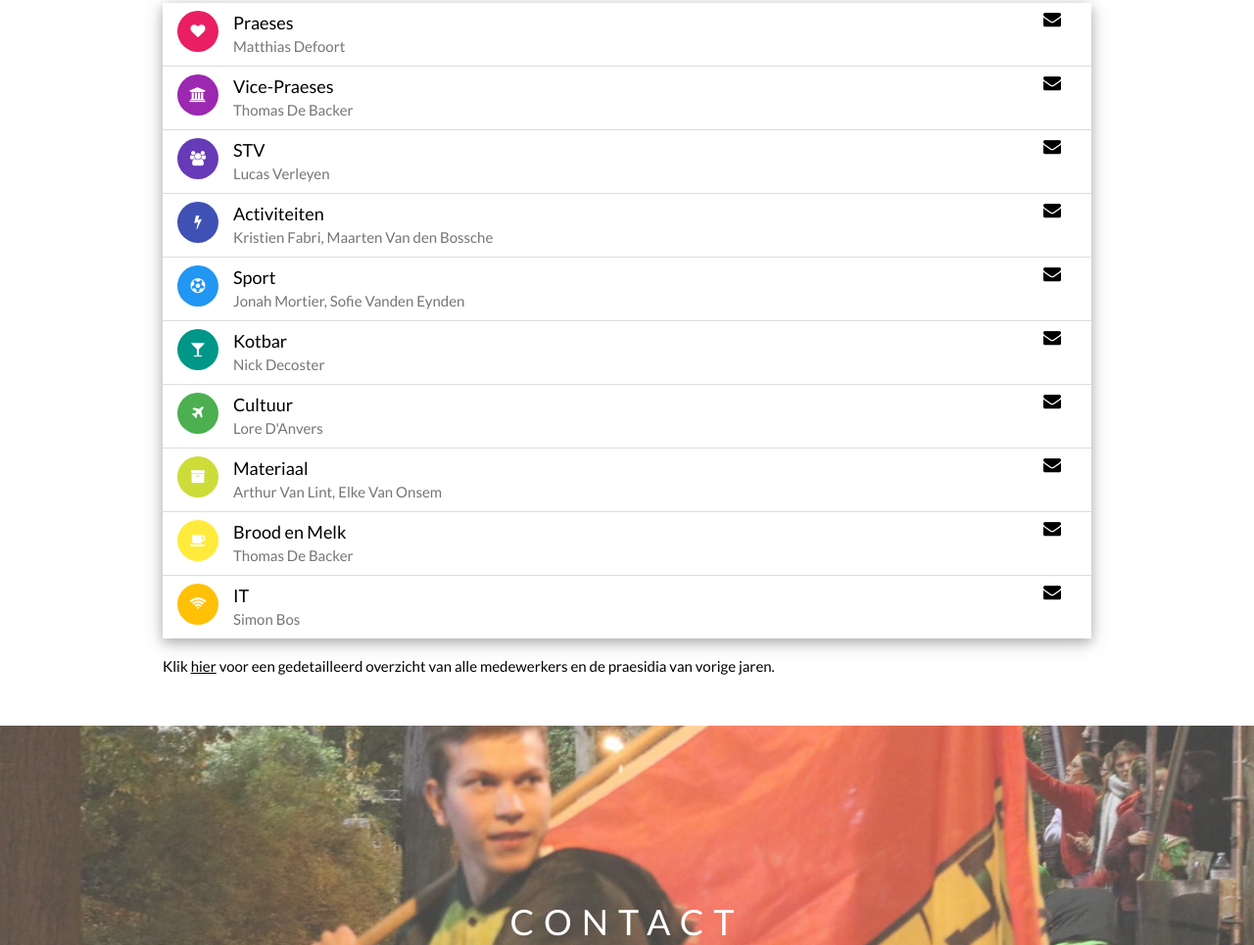
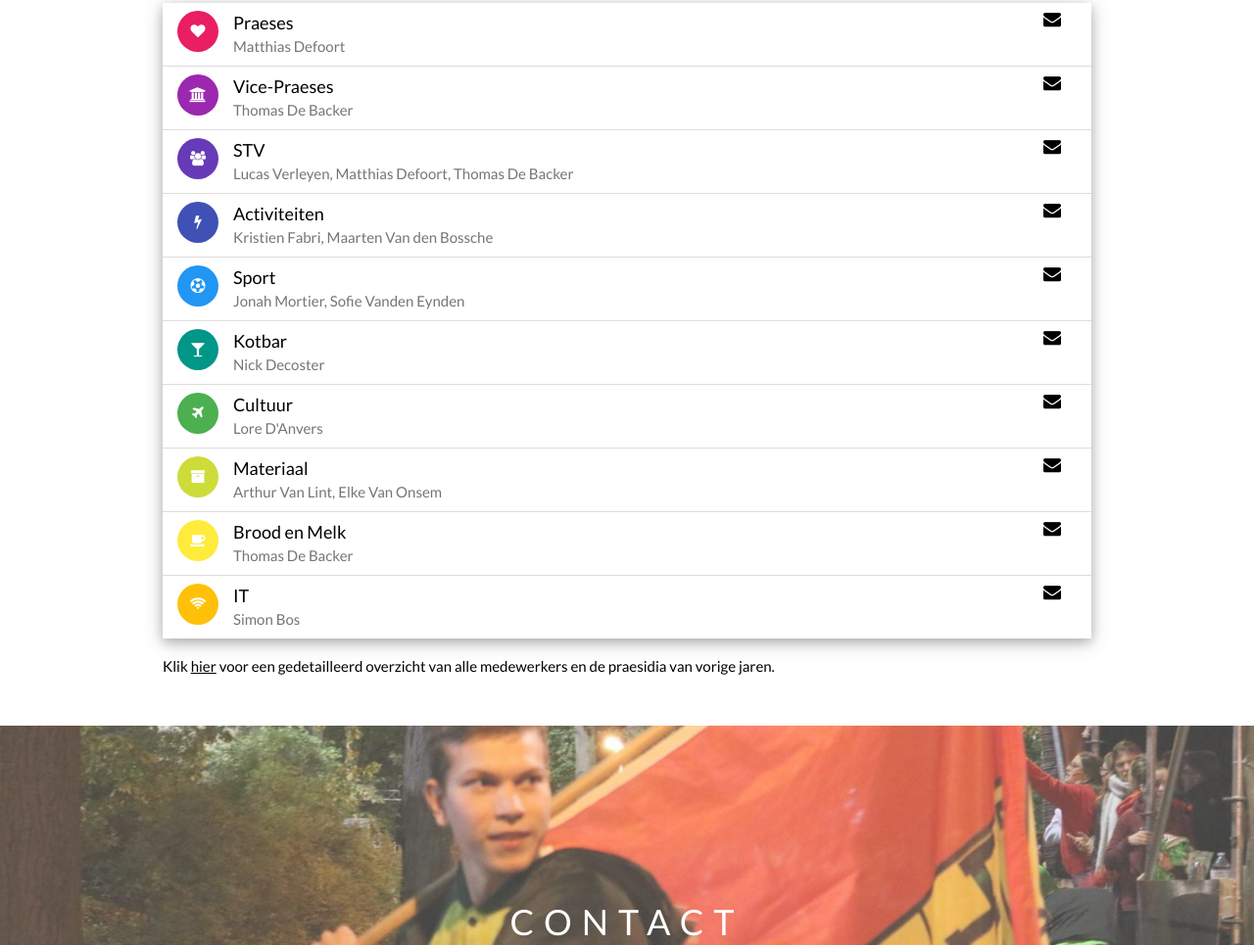
Before and after one commit to lerkeveld/lerkeveld-public, a plain HTML site: page public/index.html in a window 1280 px wide. Shown: the part 1654-2619 px from the top of the page at 98% size. Drawn offline with nearby package versions, Linux system fonts and the light colour scheme.

Commit message:
Updated STV

```diff
--- a/public/index.html
+++ b/public/index.html
@@ -215,7 +215,7 @@
             <i class="fa fa-envelope w3-right" style="padding-right: 15px"></i>
           </a>
         </div>
-        <div class="w3-text-gray">Lucas Verleyen</div>
+        <div class="w3-text-gray">Lucas Verleyen, Matthias Defoort, Thomas De Backer</div>
       </div>
     </li>
     <li class="w3-bar w3-bar-avatar">
```
Also changed, not shown: public/praesidium.html (+1 -1 lines).
